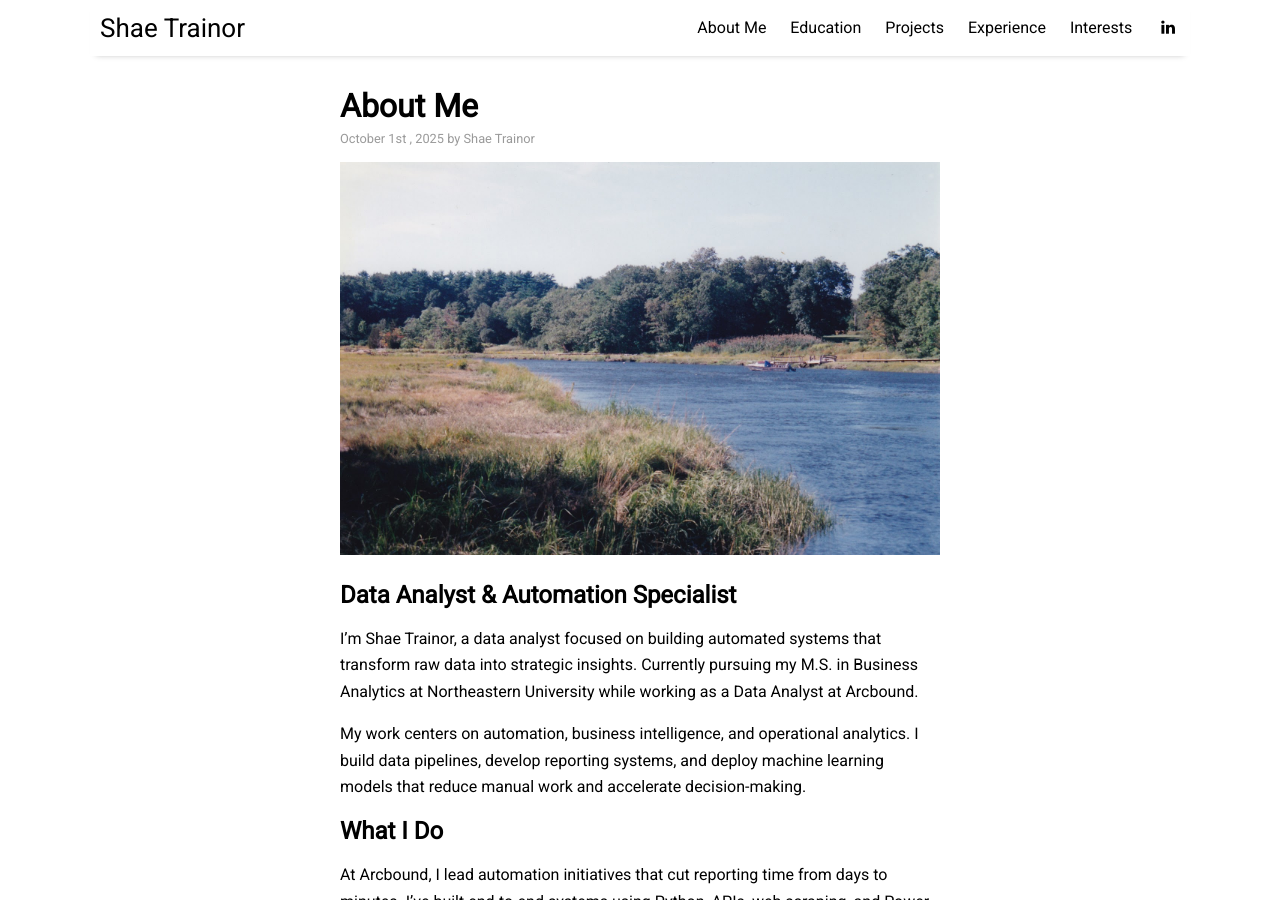
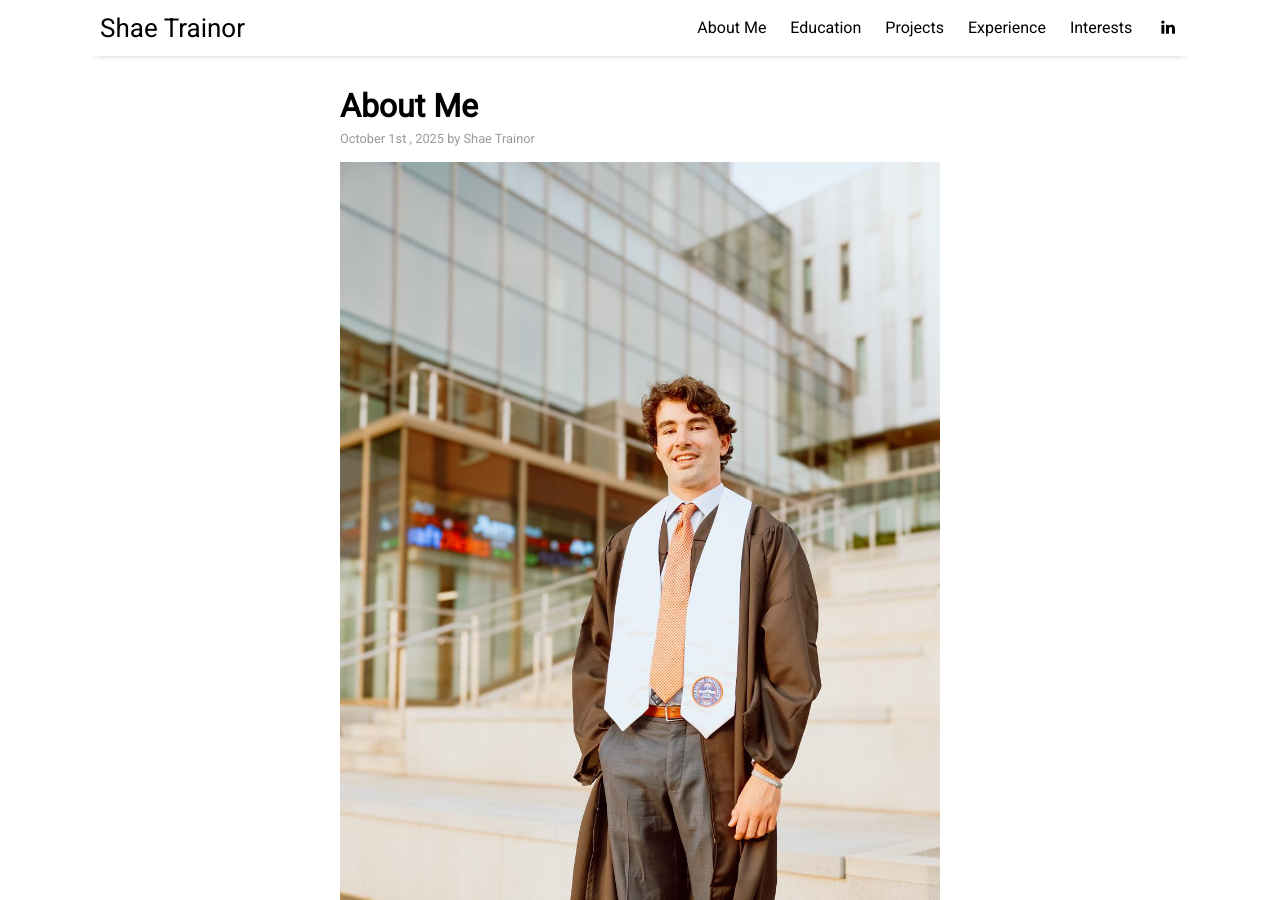
Before and after one commit to shaetrainor/shaetrainor.github.io, a Jekyll site: the page built from _posts/2025-10-01-about.md, in a window 1280 px wide and 900 px high. Built offline with Jekyll 4.4.1, drawn with Linux system fonts in a browser that asks for light colours; nearby versions of some CDN libraries.

Commit message:
Update 2025-10-01-about.md

```diff
--- a/_posts/2025-10-01-about.md
+++ b/_posts/2025-10-01-about.md
@@ -3,7 +3,7 @@ layout: post
 title: "About Me"
 author: "Shae Trainor"
 categories: info
-image: NRatUnionSt.jpg
+image: WhatsApp Image 2025-10-01 at 14.45.46_b3e7fbd7.jpg
 ---
 
 ## Data Analyst & Automation Specialist
```
